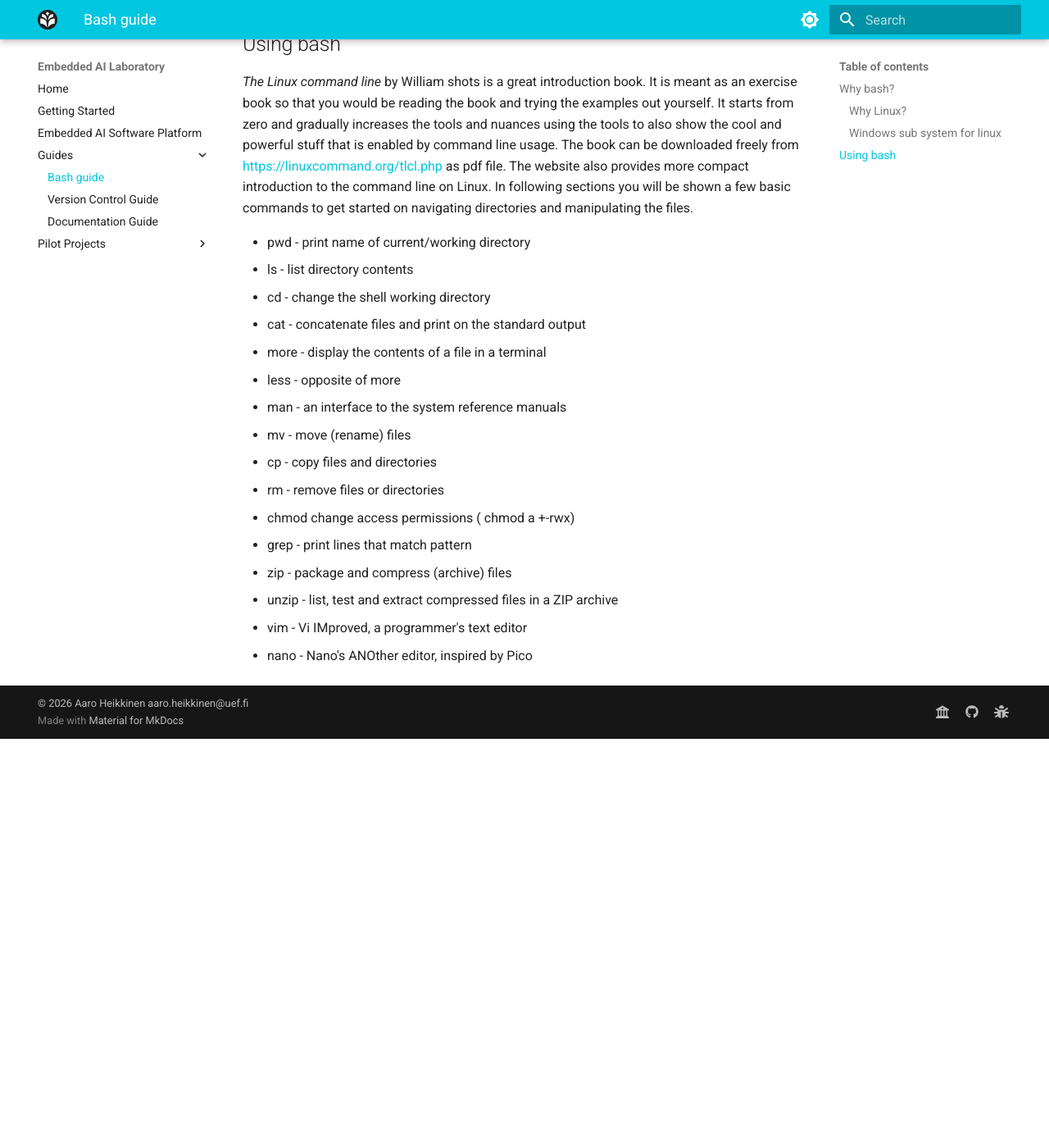
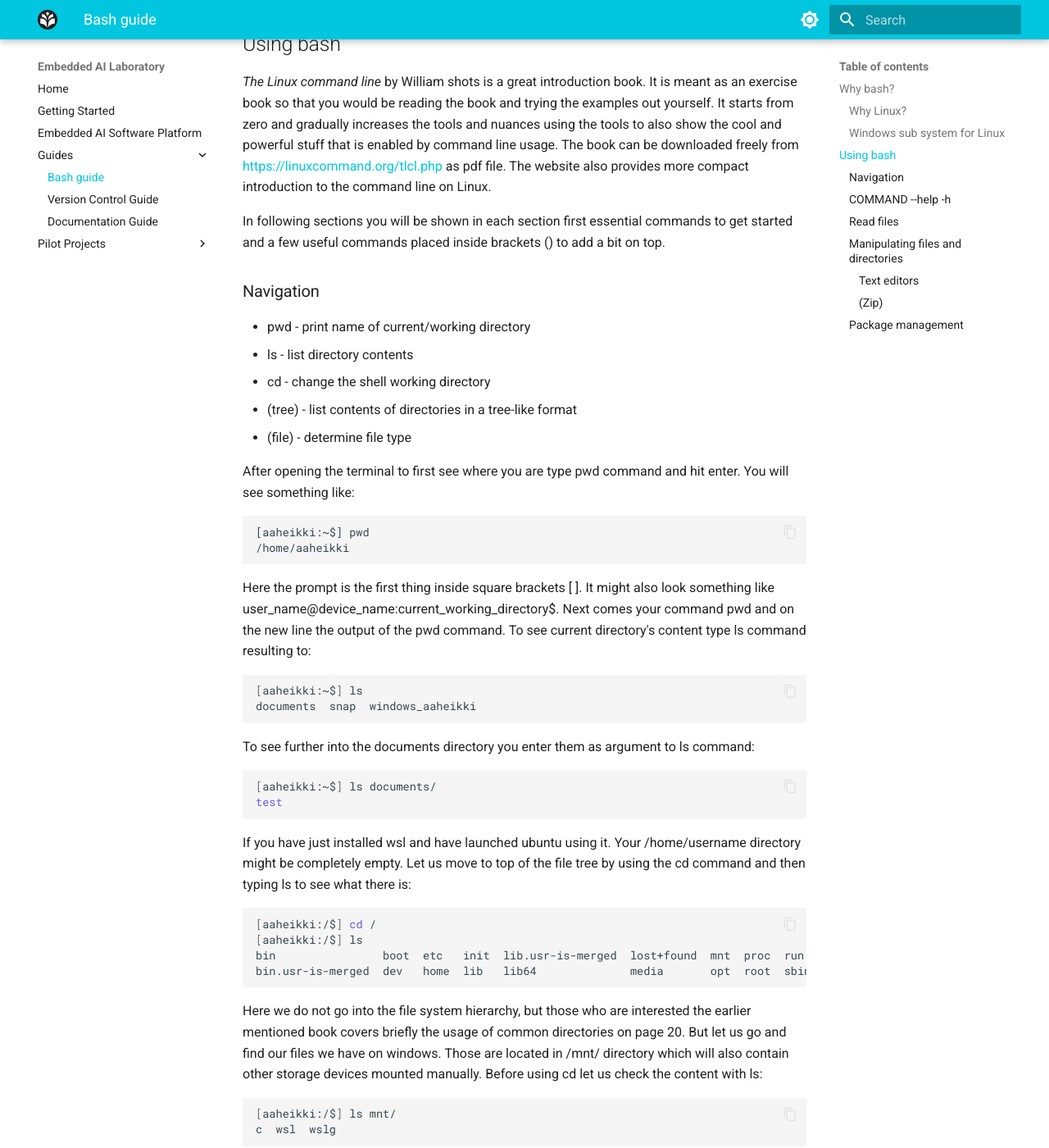
Before and after one commit to aaheikki/embedded_ai_lab, an MkDocs documentation site: the page built from docs/bash_guide.md, in a window 1280 px wide and 1400 px high, scrolled down 1227 px. Shown: the whole window at 82% size. Built offline with MkDocs 1.6.1 and Material for MkDocs 9.7.7, drawn with Linux system fonts in a browser that asks for light colours; before the commit the page ends 2128 px from its top, so only the background shows below that; some of the changed text lies outside the part shown.

Commit message:
made sections for using bash and started on bash navigation on wsl

```diff
--- a/docs/bash_guide.md
+++ b/docs/bash_guide.md
@@ -32,21 +32,100 @@ wsl.exe --list --online
 
 ## Using bash
 *The Linux command line* by William shots is a great introduction book. It is meant as an exercise book so that you would be reading the book and trying the examples out yourself. It starts from zero and gradually increases the tools and nuances using the tools to also show the cool and powerful stuff that is enabled by command line usage. The book can be downloaded freely from [https://linuxcommand.org/tlcl.php](https://linuxcommand.org/tlcl.php) as pdf file. The website also provides more compact introduction to the command line on Linux.
-In following sections you will be shown a few basic commands to get started on navigating directories and manipulating the files.
 
+In following sections you will be shown in each section first essential commands to get started and a few useful commands placed inside brackets () to add a bit on top.
+
+### Navigation
 - pwd - print name of current/working directory
 - ls - list directory contents
 - cd - change the shell working directory
-- cat - concatenate files and print on the standard output
-- more - display the contents of a file in a terminal
+- (tree) - list contents of directories in a tree-like format
+- (file) - determine file type
+
+After opening the terminal to first see where you are type pwd command and hit enter. You will see something like:
+~~~
+[aaheikki:~$] pwd
+/home/aaheikki
+~~~
+Here the prompt is the first thing inside square brackets \[ \]. It might also look something like user_name@device_name:current_working_directory$. Next comes your command pwd and on the new line the output of the pwd command. To see current directory's content type ls command resulting to:
+~~~bash
+[aaheikki:~$] ls
+documents  snap  windows_aaheikki
+~~~
+To see further into the documents directory you enter them as argument to ls command:
+~~~bash
+[aaheikki:~$] ls documents/
+test
+~~~
+If you have just installed wsl and have launched ubuntu using it. Your /home/username directory might be completely empty. Let us move to top of the file tree by using the cd command and then typing ls to see what there is:
+~~~bash
+[aaheikki:/$] cd /
+[aaheikki:/$] ls
+bin                boot  etc   init  lib.usr-is-merged  lost+found  mnt  proc  run   sbin.usr-is-merged  srv  tmp  var        wslEblNiP  wsldKLike
+bin.usr-is-merged  dev   home  lib   lib64              media       opt  root  sbin  snap                sys  usr  wslBgKpLc  wslImiAle  wsldjCFle
+~~~
+Here we do not go into the file system hierarchy, but those who are interested the earlier mentioned book covers briefly the usage of common directories on page 20. But let us go and find our files we have on windows. Those are located in /mnt/ directory which will also contain other storage devices mounted manually. Before using cd let us check the content with ls:
+
+~~~bash
+[aaheikki:/$] ls mnt/
+c  wsl  wslg
+~~~
+Here c is my local disk. You might have different name or multiple storage devices. Let us see what is inside:
+
+~~~bash
+[aaheikki:/$] ls mnt/c/
+ls: cannot access 'mnt/c/DumpStack.log.tmp': Permission denied
+ls: cannot access 'mnt/c/hiberfil.sys': Permission denied
+ls: cannot access 'mnt/c/pagefile.sys': Permission denied
+ls: cannot access 'mnt/c/swapfile.sys': Permission denied
+'$Recycle.Bin'                    'Documents and Settings'   PerfLogs               Recovery                     Windows        swapfile.sys
+'$WINRE_BACKUP_PARTITION.MARKER'   DumpStack.log            'Program Files'        'System Volume Information'   hiberfil.sys   uef
+ Config.Msi                        DumpStack.log.tmp        'Program Files (x86)'   Teams.txt                    inetpub
+ Dell                              Intel                     ProgramData            Users                        pagefile.sys
+ ~~~
+There are some files that have limited access but we can see familiar file names like 'Program Files', 'Program Files (x86)', Users and Windows. Next you should locate your username and files inside the Users directory. Use ls to see what users there are and cd to navigate to your user files
+~~~bash
+[aaheikki:/$] cd mnt/c/Users/aaheikki/
+[aaheikki:aaheikki$]
+~~~
+On wsl you can also use Windows commands so to launch Windows file explorer in the current directory from command line:
+~~~bash
+[aaheikki:aaheikki$] explorer.exe .
+~~~
+
+
+### COMMAND --help -h
+- COMMAND --help - show quick help
+- man - an interface to the system reference manuals (man -k)
+- (apropos)  - search the manual page names and descriptions
+- (info) - read info documents
+
+### Read files
 - less - opposite of more
-- man - an interface to the system reference manuals
+- (more) - display the contents of a file in a terminal
+- (cat) - concatenate files and print on the standard output
+- (grep)  - print lines that match pattern
+- (|) - pipe the standard output of command to standard input of next command
+- (>) - rewrite file
+- (>>) - append to file
+
+### Manipulating files and directories
+- mkdir - make directories
 - mv - move (rename) files
 - cp - copy files and directories
 - rm - remove files or directories
 - chmod change access permissions ( chmod a +-rwx)
-- grep  - print lines that match pattern
-- zip - package and compress (archive) files
-- unzip - list, test and extract compressed files in a ZIP archive
-- vim - Vi IMproved, a programmer's text editor
+- (ln) - make links between files -s symbolic not hard link
+
+
+#### Text editors
 - nano - Nano's ANOther editor, inspired by Pico
+- (vim) - Vi IMproved, a programmer's text editor
+
+#### (Zip)
+- (zip) - package and compress (archive) files
+- (unzip) - list, test and extract compressed files in a ZIP archive
+
+### Package management
+- apt - provides a high-level commandline interface for the package management system.
+- (snap) - install, configure, refresh and remove snaps. Snaps are packages that work across many different Linux distributions.
```
Also changed, not shown: other parts of docs/bash_guide.md (+2 -2 lines).
